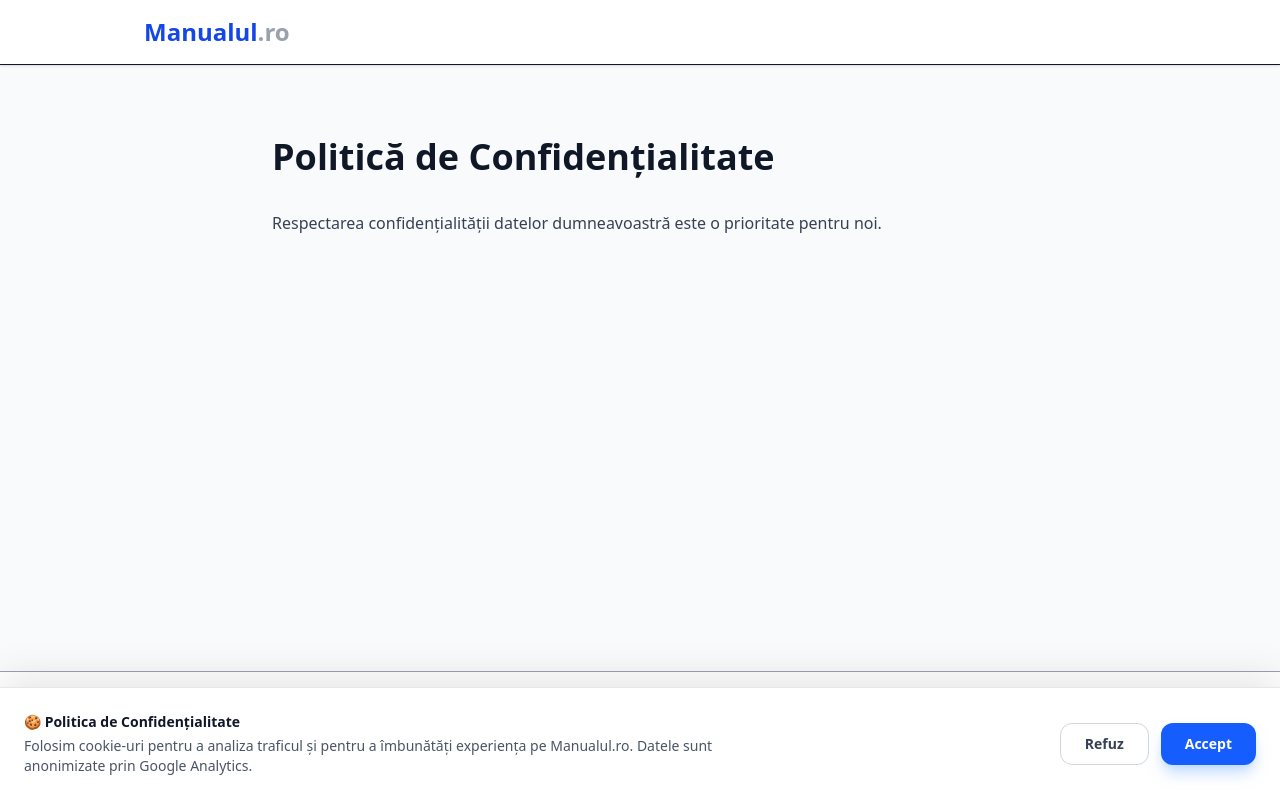
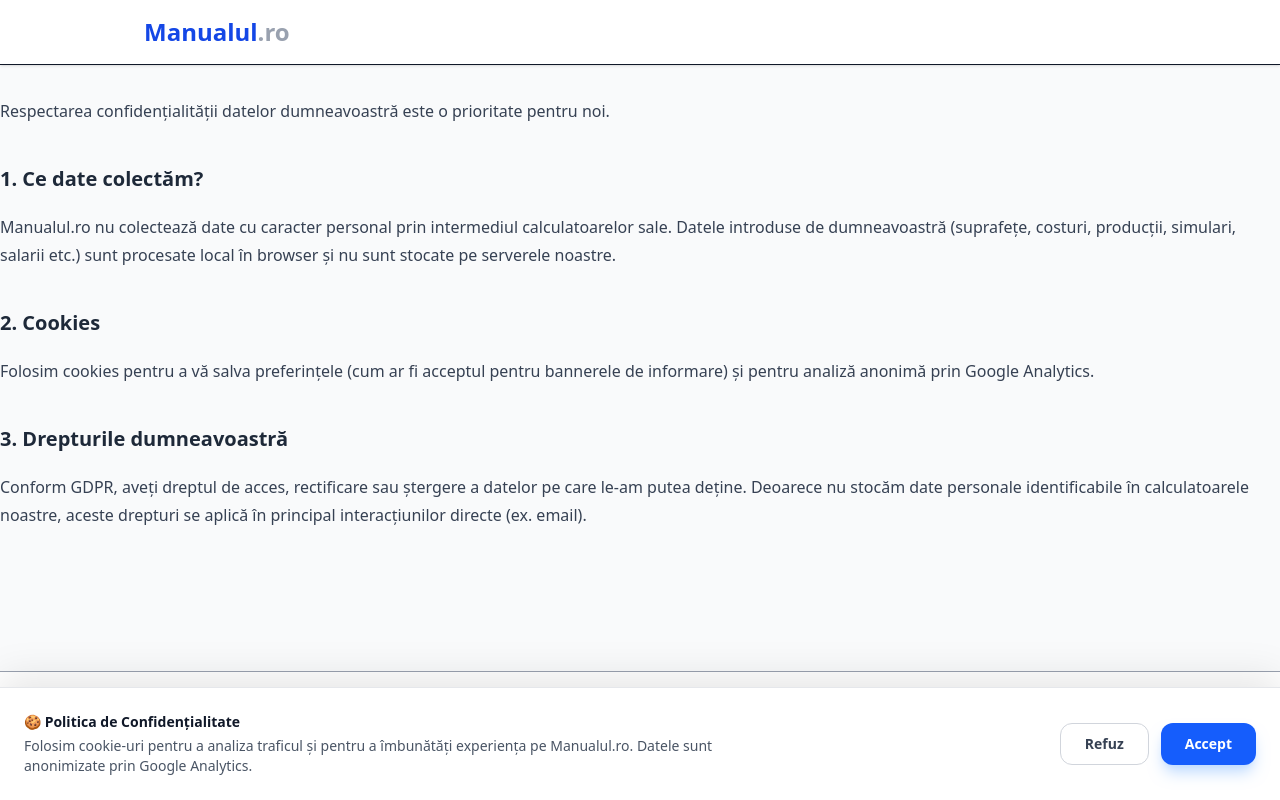
Before and after one commit to cybered01/manualul-hub, an Astro site: page /confidentialitate in a window 1280 px wide. Built offline with nearby package versions, Linux system fonts and the light colour scheme; Astro itself is replaced by a stand-in of ours.

Commit message:
Update confidentialitate.astro

```diff
--- a/src/pages/confidentialitate.astro
+++ b/src/pages/confidentialitate.astro
@@ -3,8 +3,5 @@ import Layout from '../layouts/Layout.astro';
 ---
 
 <Layout title="Politica de Confidențialitate" description="Politica de confidențialitate și protecția datelor pe Manualul.ro">
-  <div class="max-w-3xl mx-auto py-10 px-4 prose prose-blue">
-    <h1>Politică de Confidențialitate</h1>
-    <p>Respectarea confidențialității datelor dumneavoastră este o prioritate pentru noi.</p>
-  </div>
+ <div class="prose prose-green max-w-none text-gray-700 space-y-6"> <p>Respectarea confidențialității datelor dumneavoastră este o prioritate pentru noi.</p> <h2 class="text-xl font-semibold text-gray-800">1. Ce date colectăm?</h2> <p>Manualul.ro nu colectează date cu caracter personal prin intermediul calculatoarelor sale. Datele introduse de dumneavoastră (suprafețe, costuri, producții, simulari, salarii etc.) sunt procesate local în browser și nu sunt stocate pe serverele noastre.</p> <h2 class="text-xl font-semibold text-gray-800">2. Cookies</h2> <p>Folosim cookies pentru a vă salva preferințele (cum ar fi acceptul pentru bannerele de informare) și pentru analiză anonimă prin Google Analytics.</p> <h2 class="text-xl font-semibold text-gray-800">3. Drepturile dumneavoastră</h2> <p>Conform GDPR, aveți dreptul de acces, rectificare sau ștergere a datelor pe care le-am putea deține. Deoarece nu stocăm date personale identificabile în calculatoarele noastre, aceste drepturi se aplică în principal interacțiunilor directe (ex. email).</p>  </div>
 </Layout>
```
